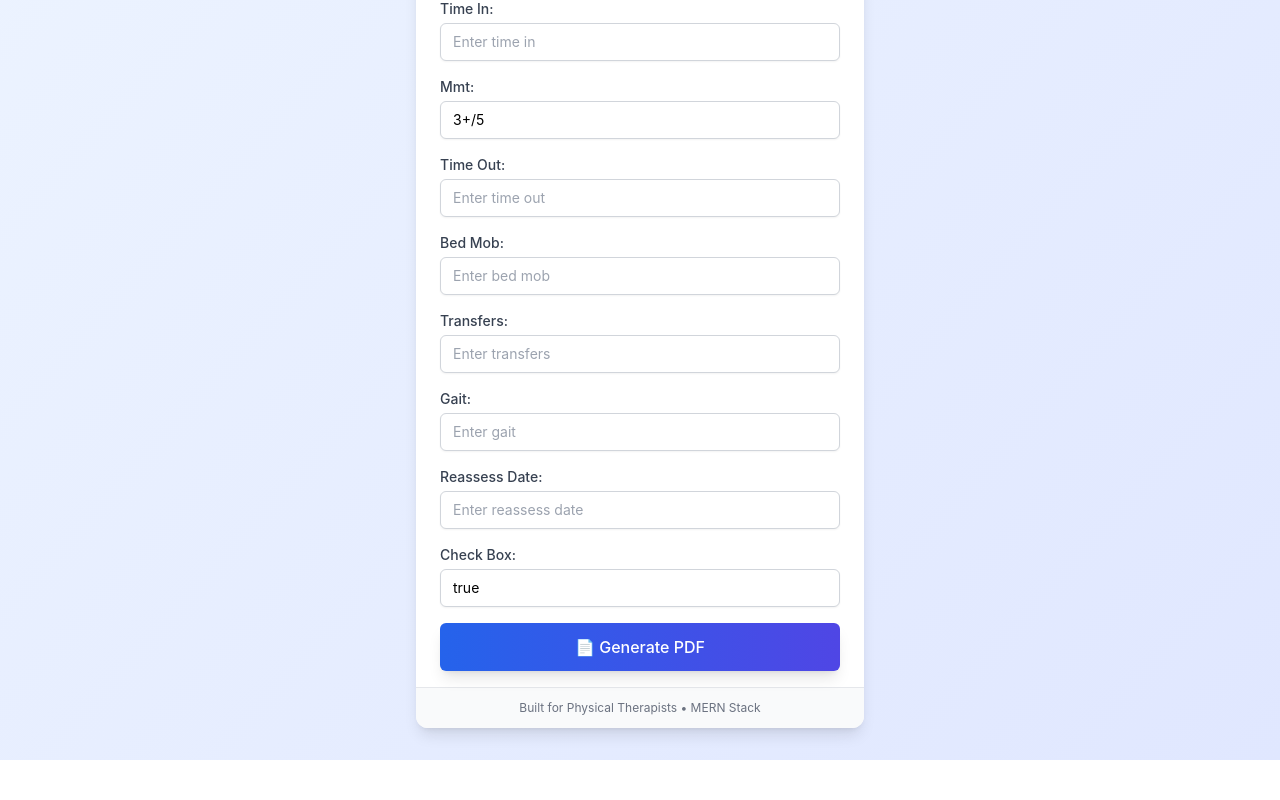
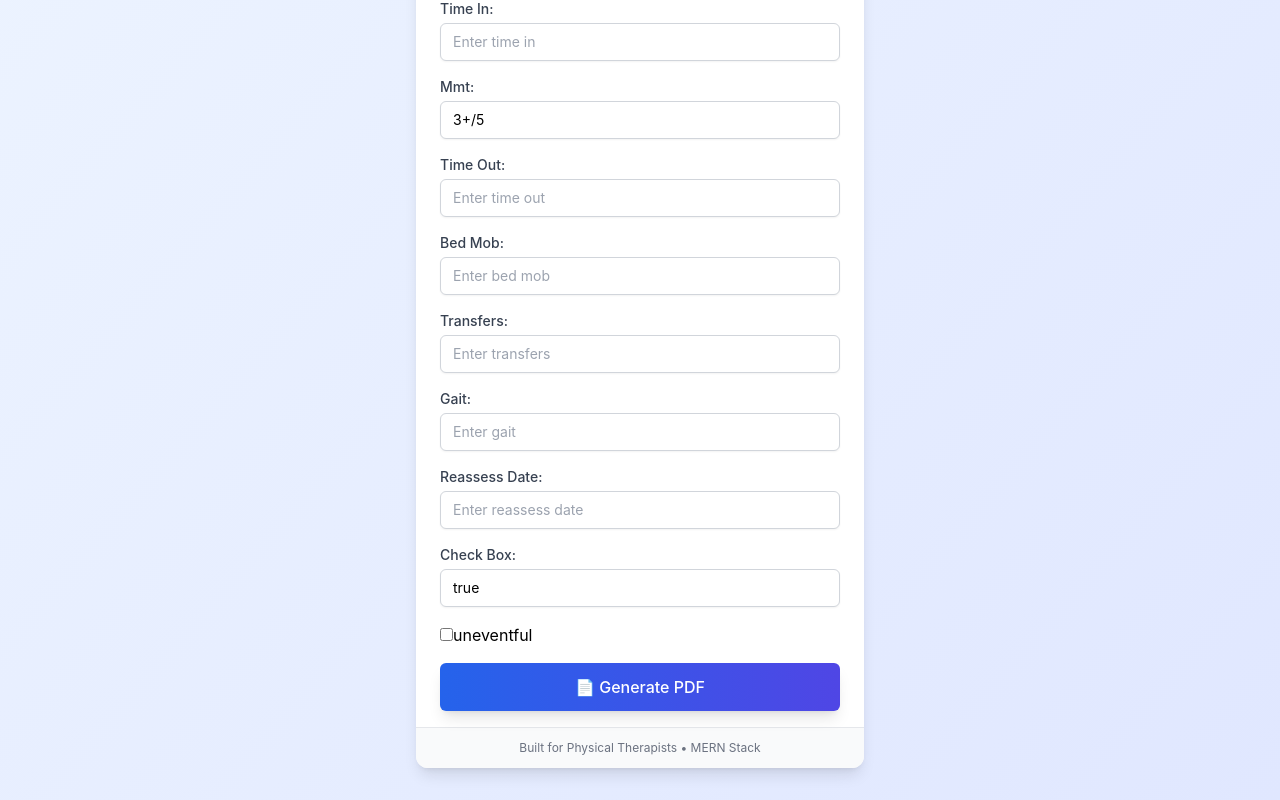
Before and after one commit to cevangel/react-pdf-filler-app, a React (Create React App) app in the folder client-vite/: page / in a window 1280 px wide. Shown: the part 655-1455 px from the top of the page. Before the commit the page ends 1415 px from the top, so only its background shows below. Built offline with nearby package versions, Linux system fonts and the light colour scheme.

Commit message:
Adjust form oasis

```diff
--- a/client-vite/src/App.jsx
+++ b/client-vite/src/App.jsx
@@ -1,5 +1,5 @@
 // Importing React's useState hook to manage state and axios for making HTTP requests
-import { useState } from "react";
+import { useState, useEffect } from "react";
 import axios from "axios";
 
 // Define the main component
@@ -39,6 +39,37 @@ function App() {
     CheckBox: true,
   });
 
+  const defaultOasisFormData = {
+    startOfCareDate: "",
+    primaryDiagnosis: "",
+    functionalLevel: "",
+    uneventful: true,
+    // ...add all your OASIS checkbox fields here, set to true for default checked
+  };
+
+  const defaultFormData = {
+    // PatientName removed for HIPAA safety in public version
+    // date: "", removed for HIPAA safety in public version
+    diagnosis: 'M62.81',
+    bp: "",
+    pmh: "",
+    rom: "WFL",
+    timeIn: "",
+    mmt: "3+/5",
+    timeOut: "",
+    bedMob: "",
+    transfers: "",
+    gait: "",
+    reassessDate: "",
+    CheckBox: true,
+    // ...add any other default fields for your non-OASIS templates
+  };
+
+  const oasisCheckboxFields = [
+    "uneventful",
+    // ...other checkbox fields
+  ];
+
   // This function is triggered when a user types in any input field.
   const handleChange = (e) => {
     // Dynamically update the field that changed by spreading the old state and updating the field that matches the input's name.
@@ -73,6 +104,14 @@ function App() {
       console.error("Error submitting form:", err); // Show error in console if the request fails
     }
   };
+
+  useEffect(() => {
+    if (selectedTemplate === "OASIS") {
+      setFormData(defaultOasisFormData);
+    } else {
+      setFormData(defaultFormData);
+    }
+  }, [selectedTemplate]);
 
   // The component renders a form
   return (
@@ -178,6 +217,23 @@ function App() {
     ))
 }
 
+          {oasisCheckboxFields.map(field => (
+            <div key={field}>
+              <label>
+                <input
+                  type="checkbox"
+                  name={field}
+                  checked={!!formData[field]}
+                  onChange={e => setFormData({
+                    ...formData,
+                    [field]: e.target.checked
+                  })}
+                />
+                {field} {/* Or a more user-friendly label */}
+              </label>
+            </div>
+          ))}
+
           {/* NEW: Submit button with gradient background and hover effects */}
 
           {/* w-full = full width, bg-gradient-to-r = right gradient, from-blue-600 to-indigo-600 = blue to indigo */}
```
Also changed, not shown: 1 other file (tests, documents, lock files or other folders).
